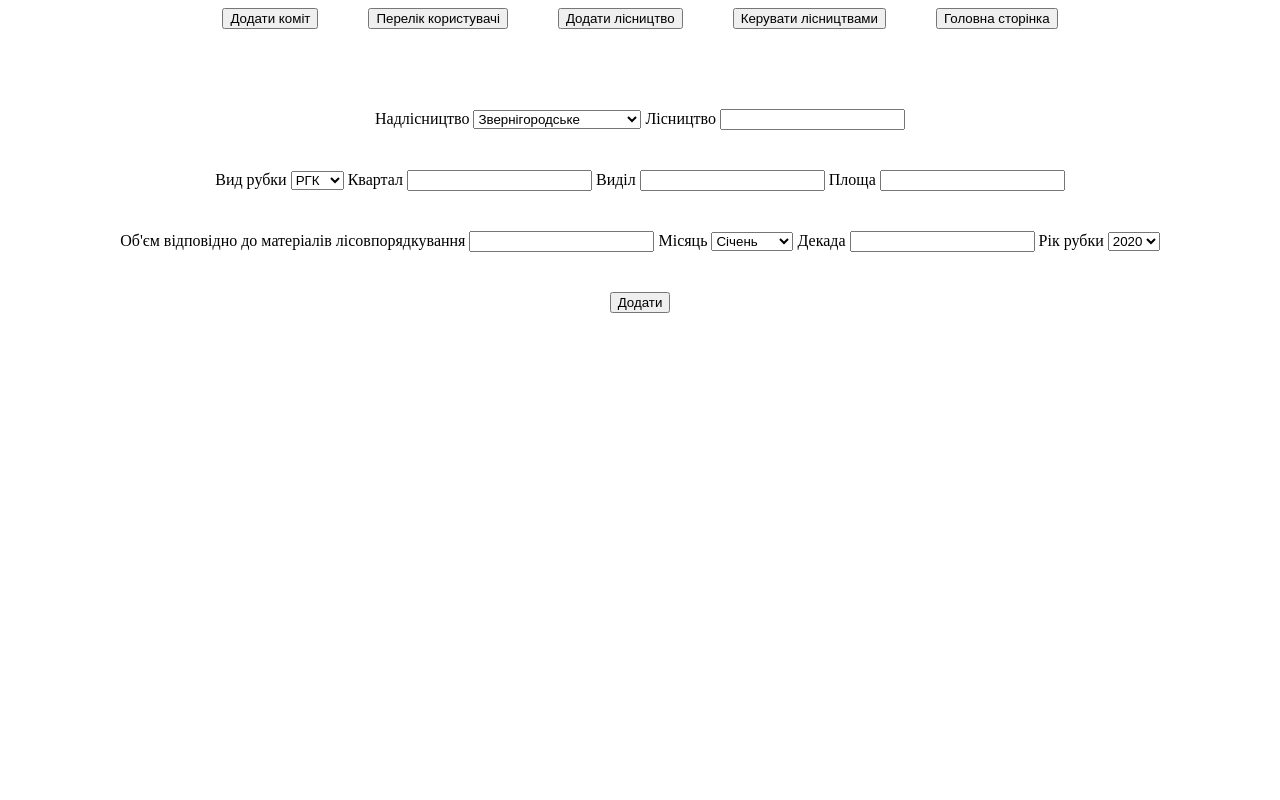
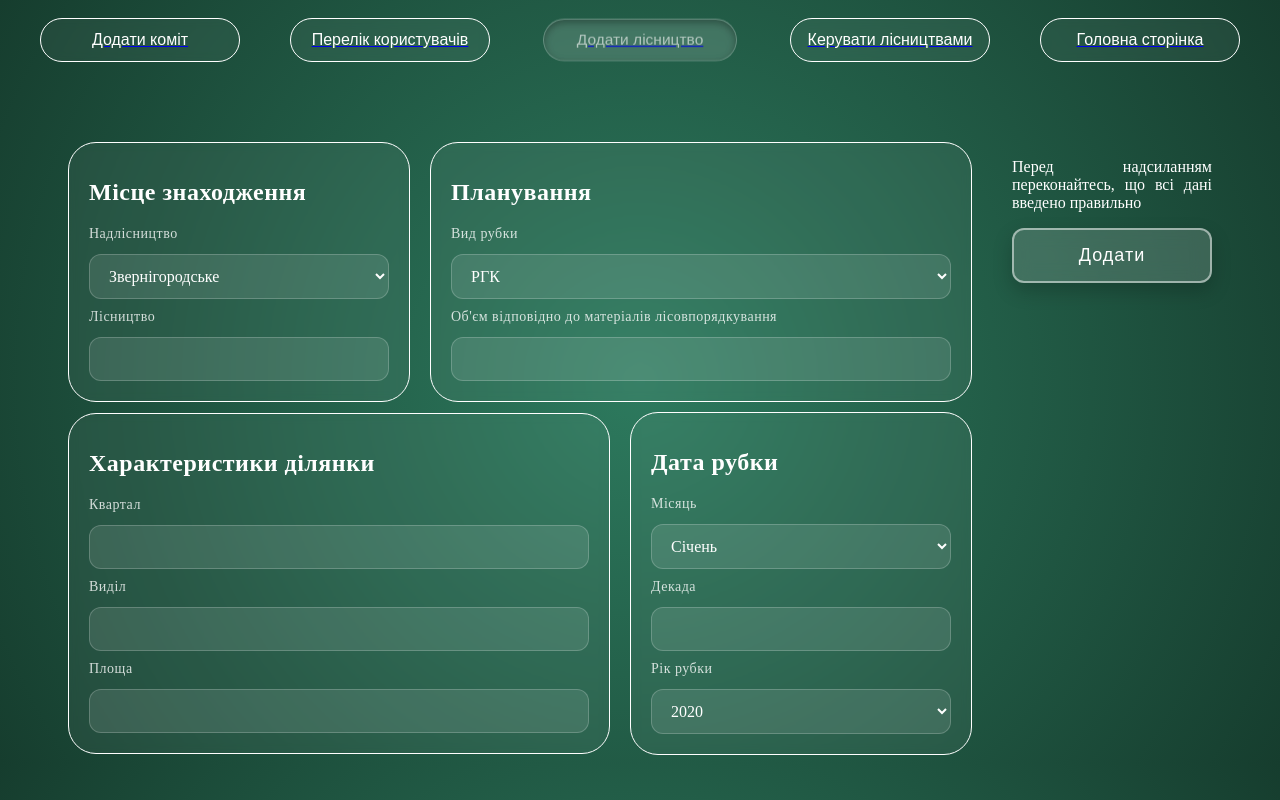
Before and after one commit to ytre12/coursework, a Flask app: page /admin in a window 1280 px wide. Run offline with Flask 3, Linux system fonts and the light colour scheme; a user stored in the database is signed in.

Commit message:
Add add_forest style, beta design

```diff
--- a/static/styles/admin-style.css
+++ b/static/styles/admin-style.css
@@ -4,11 +4,16 @@ header {
     gap: 50px;
 }
 
+h1 {
+    font-size: 24px;
+    color: #fff;
+    margin-bottom: 10px;
+    letter-spacing: 0.5px;
+}
+
 form {
     margin-top: 80px;
     display: flex;
-    flex-direction: column;
-    align-items: center;
     justify-content: center;
     gap: 40px;
 }
@@ -19,3 +24,100 @@ form {
     align-items: center;
     gap: 20px;
 }
+
+.input-box {
+    display: flex;
+    flex-direction: column;
+    gap: 10px;
+    padding: 20px;
+    background: rgba(255, 255, 255, 0.05);
+    backdrop-filter: blur(5px);
+    -webkit-backdrop-filter: blur(5px);
+    border: 1px solid rgb(255, 255, 255);
+    color: #fff;
+    border-radius: 28px;
+    font-size: 16px;
+    font-weight: 400;
+}
+
+.box-litel {
+    width: 300px;
+}
+
+.box-big {
+    width: 500px;
+}
+
+.input-box label {
+    font-size: 14px;
+    color: rgba(255, 255, 255, 0.8);
+    margin-bottom: 2px;
+    letter-spacing: 0.5px;
+    font-weight: 500;
+}
+
+.input-box input,
+.input-box select {
+    width: 100%;
+    box-sizing: border-box;
+    padding: 12px 15px;
+
+    background: rgba(255, 255, 255, 0.1);
+    border: 1px solid rgba(255, 255, 255, 0.2);
+    border-radius: 12px;
+
+    color: #ffffff;
+    font-size: 16px;
+    font-family: inherit;
+
+    outline: none;
+    transition: all 0.3s ease;
+}
+
+.input-box input:focus,
+.input-box select:focus {
+    background: rgba(255, 255, 255, 0.15);
+    border-color: rgba(255, 255, 255, 0.6);
+    box-shadow: 0 0 10px rgba(255, 255, 255, 0.2);
+}
+
+.input-box select option {
+    background-color: #163d2e;
+    color: #ffffff;
+}
+
+.input-box input::placeholder {
+    color: rgba(255, 255, 255, 0.5);
+}
+
+.submit-btn {
+    width: 200px;
+    background: rgba(255, 255, 255, 0.15);
+    border: 2px solid rgba(255, 255, 255, 0.5);
+    color: #ffffff;
+
+    padding: 15px 40px;
+    font-size: 18px;
+    font-weight: 400;
+    letter-spacing: 1px;
+    border-radius: 12px;
+
+    backdrop-filter: blur(10px);
+    -webkit-backdrop-filter: blur(10px);
+
+    cursor: pointer;
+    transition: all 0.3s ease;
+    box-shadow: 0 8px 20px rgba(0, 0, 0, 0.2);
+}
+
+
+.submit-btn:hover {
+    background: rgba(255, 255, 255, 0.25);
+    box-shadow: 0 0 20px rgba(255, 255, 255, 0.4);
+    transform: translateY(-3px);
+}
+
+.submit-btn:active {
+    transform: translateY(0);
+    box-shadow: 0 4px 10px rgba(0, 0, 0, 0.2);
+}
--- a/static/styles/btn-style.css
+++ b/static/styles/btn-style.css
@@ -3,7 +3,7 @@
     align-items: center;
     justify-content: center;
     gap: 10px;
-    width: 150px;
+    width: 200px;
     padding: 12px;
     margin-top: 10px;
 
--- a/templates/admin.html
+++ b/templates/admin.html
@@ -4,19 +4,23 @@
     <meta charset="UTF-8">
     <meta name="viewport" content="width=device-width, initial-scale=1.0">
     <link rel="stylesheet" href="{{ url_for('static', filename='styles/admin-style.css') }}">
+    <link rel="stylesheet" href="{{ url_for('static', filename='styles/btn-style.css') }}">
     <title>ADMIN</title>
 </head>
-<body>
+<body style="background: radial-gradient(circle at center, #2d7a5e 0%, #163d2e 100%);">
     <header>
-        <a href="{{ url_for('comits')}}"><button>Додати коміт</button></a>
-        <a href="{{ url_for('all_users') }}"><button>Перелік користувачі</button></a>
-        <a href="{{ url_for('admin') }}"><button>Додати лісництво</button></a>
-        <a href="{{ url_for('change') }}"><button>Керувати лісництвами</button></a>
-        <a href="{{ url_for('main') }}"><button>Головна сторінка</button></a>
+        <a href="{{ url_for('comits')}}"><button class="glass-button-white">Додати коміт</button></a>
+        <a href="{{ url_for('all_users') }}"><button class="glass-button-white">Перелік користувачів</button></a>
+        <a href="{{ url_for('admin') }}"><button class="glass-button-white active">Додати лісництво</button></a>
+        <a href="{{ url_for('change') }}"><button class="glass-button-white">Керувати лісництвами</button></a>
+        <a href="{{ url_for('main') }}"><button class="glass-button-white">Головна сторінка</button></a>
     </header>
     <main>
         <form action="/admin" method="post">
             <div>
+                <div style="display: flex; justify-content: center; align-items: center; gap: 20px; margin-bottom: 10px;">
+                    <div class="input-box box-litel">
+                        <h1>Місце знаходження</h1>
                         <label for="">Надлісництво</label>
                         <select name="mainForest" id="">
                             <option value="Звернігородське">Звернігородське</option>
@@ -28,8 +32,9 @@
                         <input type="text" name="forest" required>
                     </div>
 
-            <div>
 
+                    <div class="input-box box-big">
+                        <h1>Планування</h1>
                         <label for="">Вид рубки</label>
                         <select name="typeCutting" id="">
                             <option value="РГК">РГК</option>
@@ -39,6 +44,15 @@
                             <option value="ПРХ">ПРХ</option>
                         </select>
 
+                        <label for="">Об'єм відповідно до матеріалів лісовпорядкування</label>
+                        <input type="number" name="volumeForestManagement" required>
+                    </div>
+                </div>
+
+                <div style="display: flex; justify-content: center; align-items: center; gap: 20px;">
+
+                    <div class="input-box box-big">
+                        <h1>Характеристики ділянки</h1>
                         <label for="">Квартал</label>
                         <input type="number" name="quarter" required>
 
@@ -47,13 +61,10 @@
 
                         <label for="">Площа</label>
                         <input type="number" step="any" name="area" required>
-
                     </div>
 
-            <div>
-                <label for="">Об'єм відповідно до матеріалів лісовпорядкування</label>
-                <input type="number" name="volumeForestManagement" required>
-
+                    <div class="input-box box-litel">
+                        <h1>Дата рубки</h1>
                         <label for="">Місяць</label>
                         <select name="month" id="">
                             <option value="Січень">Січень</option>
@@ -84,7 +95,12 @@
                             <option value="2026">2026</option>
                         </select>
                     </div>
-            <button type="submit">Додати</button>
+                </div>
+            </div>
+            <div>
+                <p style="width: 200px; text-align: justify; color: #fff;">Перед надсиланням переконайтесь, що всі дані введено правильно</p>
+                <button type="submit" class="submit-btn">Додати</button>
+            </div>
         </form>
     </main>
 </body>
```
Lines whose indentation alone changed are shown as unchanged.
